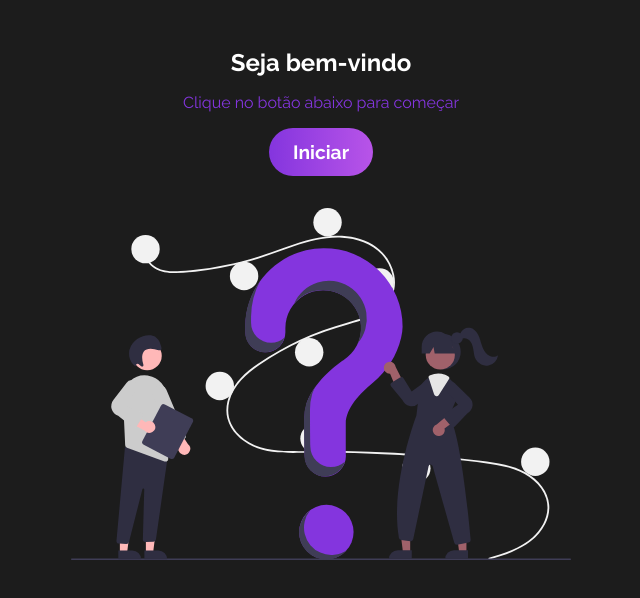
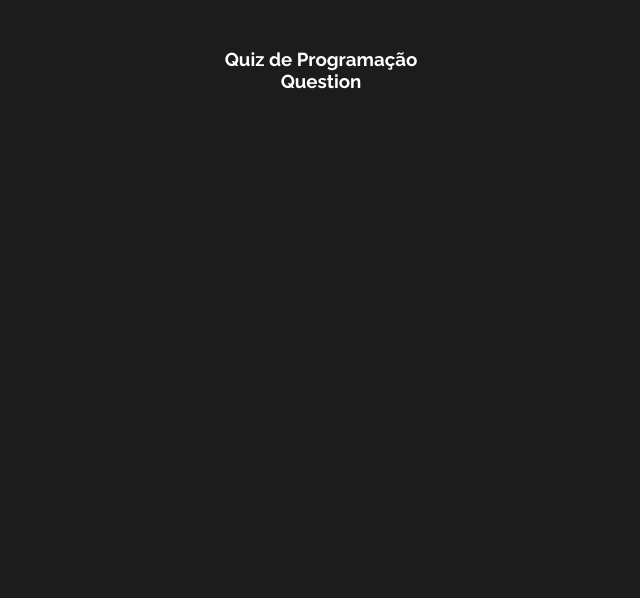
Before and after one commit to CarolMaiaP/quiz-react-app, a React (Vite) app: page / in a window 1280 px wide. Both pictures are taken after a click on the button "Iniciar". Shown: the top 598 px of the page, without its empty margins (319-959 px from the left). Built offline with nearby package versions, Linux system fonts and the light colour scheme.

Commit message:
Game stage changed to playing

```diff
--- a/src/App.jsx
+++ b/src/App.jsx
@@ -1,11 +1,17 @@
+import { useContext } from 'react'
 import './App.css'
 import { Welcome } from './components/Welcome'
+import { Question } from './components/Question'
+import { QuizContext } from './contexts/QuizContext'
 
 function App() {
+  const [quizState, dispatch] = useContext(QuizContext);
 
   return (
     <div className="App">
-      <Welcome/>
+      <h3>Quiz de Programação</h3>
+      {quizState.gameStage === "Start" && <Welcome/>}
+      {quizState.gameStage === "Playing" && <Question/>}
     </div>
   )
 }
--- /dev/null
+++ b/src/components/Question.jsx
@@ -0,0 +1,7 @@
+export function Question(){
+  return(
+    <div>
+      <h3>Question</h3>
+    </div>
+  )
+}
--- a/src/contexts/QuizContext.jsx
+++ b/src/contexts/QuizContext.jsx
@@ -14,7 +14,9 @@
 
   switch(action.type){
     case "CHANGE_STATE":
-      return state
+      return {
+        gameStage: STAGES[1],
+      }
 
     default:
       return state
```
